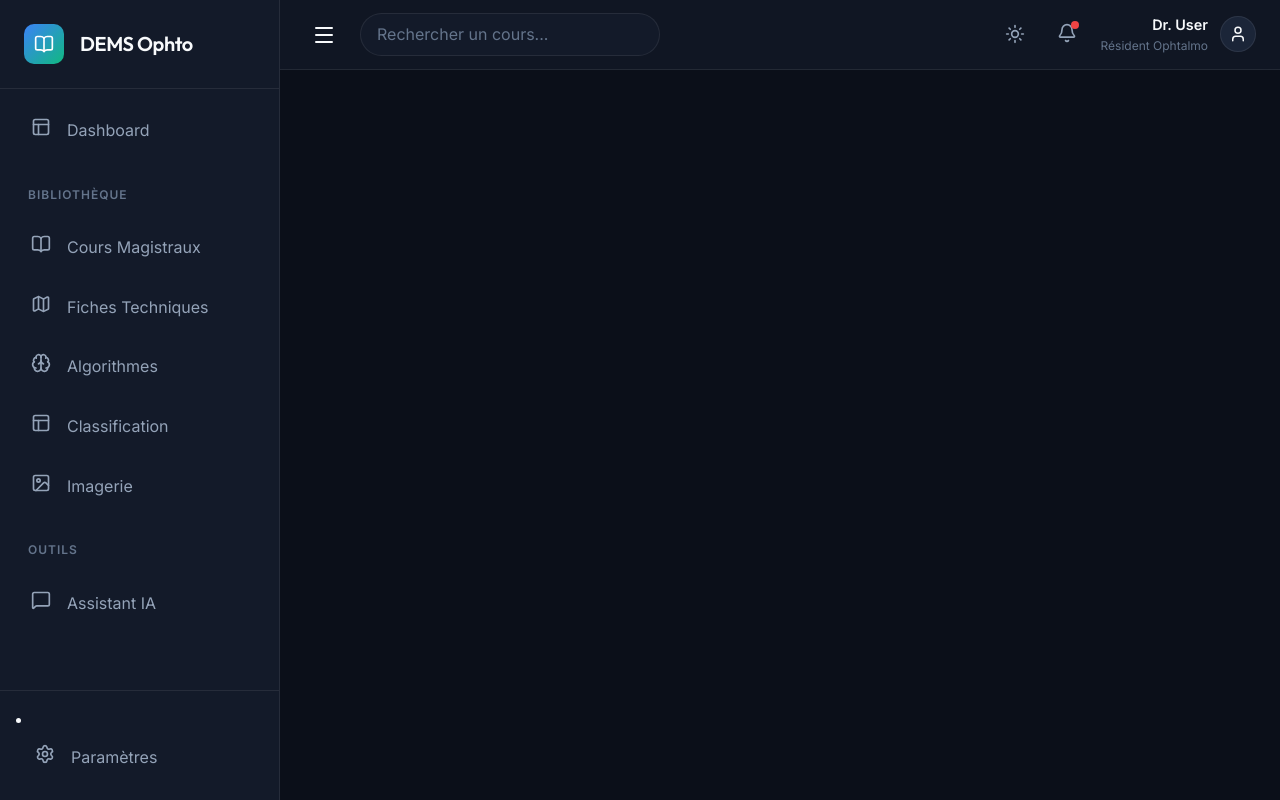
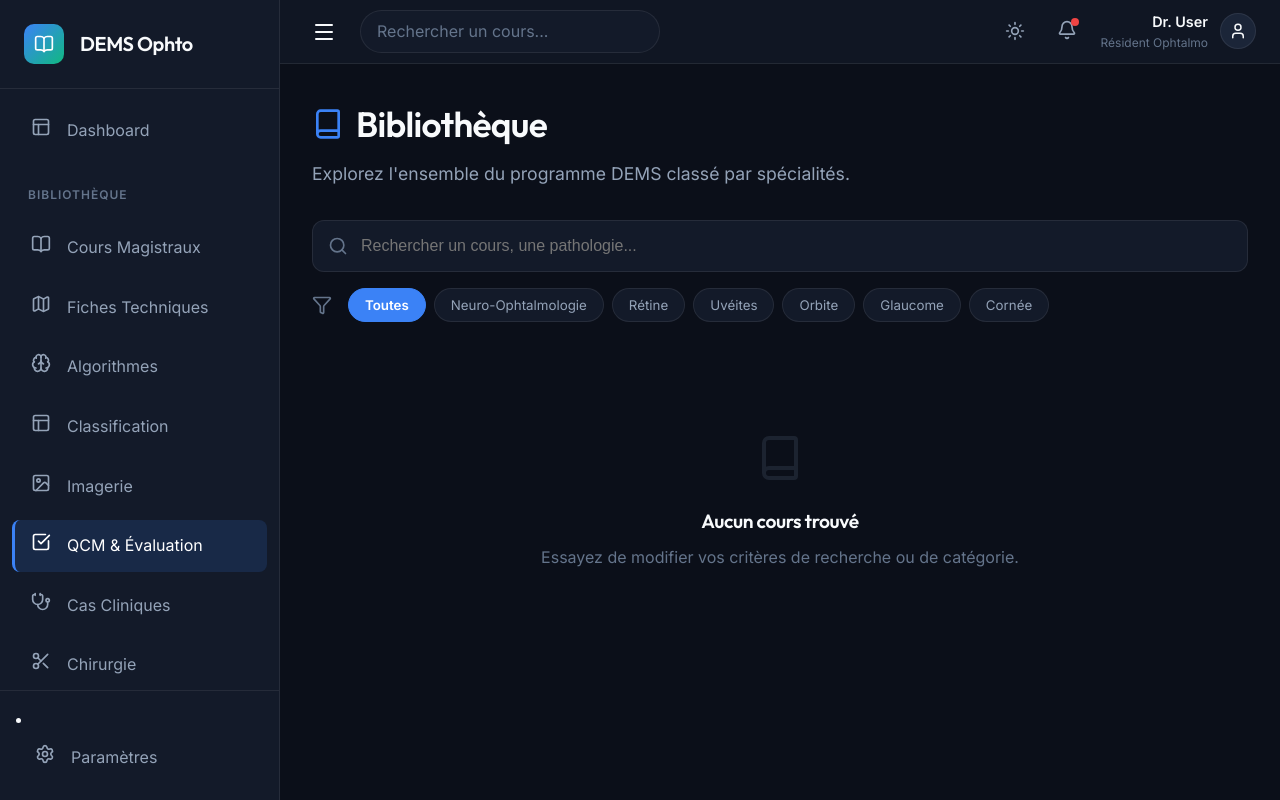
Before and after one commit to medstudent595-blip/ophto-app, a React (Vite) app: page /qcm in a window 1280 px wide. Built offline with nearby package versions, Linux system fonts and the light colour scheme.

Commit message:
Add QCM, Cas Cliniques, and Chirurgie modules with EmptyState

```diff
--- a/src/App.jsx
+++ b/src/App.jsx
@@ -50,12 +50,15 @@ function App() {
 
           <Routes>
             <Route path="/" element={<Dashboard />} />
+            <Route path="/imaging" element={<Library type="imaging" />} />
+            <Route path="/qcm" element={<Library type="qcm" />} />
+            <Route path="/cas-cliniques" element={<Library type="cas-cliniques" />} />
+            <Route path="/chirurgie" element={<Library type="chirurgie" />} />
             <Route path="/course/:id" element={<CourseReader />} />
             <Route path="/courses" element={<Library />} />
             <Route path="/fiches" element={<Library type="fiches" />} />
             <Route path="/algorithms" element={<Library type="algorithms" />} />
             <Route path="/classifications" element={<Library type="classifications" />} />
-            <Route path="/imaging" element={<Library type="imaging" />} />
             <Route path="/ai-assistant" element={<div className="page-container animate-fade-in"><h1>Assistant IA</h1><p>Bientôt disponible...</p></div>} />
             <Route path="/settings" element={<div className="page-container animate-fade-in"><h1>Paramètres</h1><p>Bientôt disponible...</p></div>} />
           </Routes>
--- a/src/components/Sidebar.jsx
+++ b/src/components/Sidebar.jsx
@@ -1,6 +1,6 @@
 import React from 'react';
 import { NavLink } from 'react-router-dom';
-import { BookOpen, Map, Settings, Search, Layout, Image as ImageIcon, MessageSquare, Brain } from 'lucide-react';
+import { BookOpen, Search, Bookmark, Settings, MessageSquare, Layout, Activity, User, ChevronRight, Menu, X, Map, Brain, Image as ImageIcon, CheckSquare, Stethoscope, Scissors } from 'lucide-react';
 
 const Sidebar = ({ isOpen, setIsOpen }) => {
   return (
@@ -45,6 +45,9 @@ const Sidebar = ({ isOpen, setIsOpen }) => {
           <NavItem to="/algorithms" icon={<Brain size={20} />} label="Algorithmes" isOpen={isOpen} setIsOpen={setIsOpen} />
           <NavItem to="/classifications" icon={<Layout size={20} />} label="Classification" isOpen={isOpen} setIsOpen={setIsOpen} />
           <NavItem to="/imaging" icon={<ImageIcon size={20} />} label="Imagerie" isOpen={isOpen} setIsOpen={setIsOpen} />
+          <NavItem to="/qcm" icon={<CheckSquare size={20} />} label="QCM & Évaluation" isOpen={isOpen} setIsOpen={setIsOpen} />
+          <NavItem to="/cas-cliniques" icon={<Stethoscope size={20} />} label="Cas Cliniques" isOpen={isOpen} setIsOpen={setIsOpen} />
+          <NavItem to="/chirurgie" icon={<Scissors size={20} />} label="Chirurgie" isOpen={isOpen} setIsOpen={setIsOpen} />
 
           <div style={{ margin: '1rem 0 0.5rem', padding: '0 1rem' }}>
             {isOpen && <span style={{ fontSize: '0.75rem', textTransform: 'uppercase', color: 'var(--text-tertiary)', fontWeight: 600, letterSpacing: '1px' }}>Outils</span>}
--- a/src/pages/CourseReader.jsx
+++ b/src/pages/CourseReader.jsx
@@ -9,7 +9,7 @@ import { memCourseMarkdown, memFichesMarkdown, memAlgorithmsMarkdown, memAlgoMer
 import { vkhCourseMarkdown, vkhFichesMarkdown, vkhAlgorithmsMarkdown, vkhAlgoMermaid, vkhMindmapMarkdown, vkhMindmapMermaid, vkhClassificationsMarkdown, vkhClassificationsMermaid } from '../data/vkhData';
 import { noiCourseMarkdown, noiFichesMarkdown, noiAlgorithmsMarkdown, noiAlgoMermaid, noiMindmapMarkdown, noiMindmapMermaid, noiClassificationsMarkdown, noiClassificationsMermaid } from '../data/noiData';
 import { hsvCourseMarkdown, hsvFichesMarkdown, hsvAlgorithmsMarkdown, hsvAlgoMermaid, hsvClassificationsMarkdown, hsvClassificationsMermaid } from '../data/hsvData';
-import { Save, MessageSquare, Copy, Check, PenTool, ChevronRight, ChevronLeft, ArrowLeft } from 'lucide-react';
+import { Save, MessageSquare, Copy, Check, PenTool, ChevronRight, ChevronLeft, ArrowLeft, Hammer } from 'lucide-react';
 
 const CourseReader = () => {
   const { id } = useParams();
@@ -100,14 +100,15 @@ const CourseReader = () => {
     classificationsMermaid: ''
   };
 
-  const availableSections = [];
-  if (courseData.cours && courseData.cours.trim().length > 0) availableSections.push('cours');
-  if (courseData.fiches && courseData.fiches.trim().length > 0) availableSections.push('fiches');
-  if (courseData.algorithmes && courseData.algorithmes.trim().length > 0) availableSections.push('algorithmes');
-  if (courseData.classificationsMarkdown && courseData.classificationsMarkdown.trim().length > 0) availableSections.push('classifications');
+  const allSections = ['cours', 'fiches', 'algorithmes', 'classifications', 'qcm', 'cas-cliniques', 'chirurgie'];
 
-  const currentSection = availableSections.includes(activeSection) ? activeSection : (availableSections[0] || 'cours');
-
+  const EmptyState = ({ moduleName }) => (
+    <div style={{ display: 'flex', flexDirection: 'column', alignItems: 'center', justifyContent: 'center', padding: '4rem 2rem', textAlign: 'center', color: 'var(--text-secondary)', background: 'var(--bg-secondary)', borderRadius: 'var(--radius-lg)', border: '1px dashed var(--border-color)', margin: '2rem auto', maxWidth: '600px' }} className="animate-fade-in">
+      <Hammer size={48} style={{ color: 'var(--accent-primary)', marginBottom: '1.5rem', opacity: 0.8 }} />
+      <h3 style={{ fontSize: '1.5rem', marginBottom: '0.75rem', color: 'var(--text-primary)' }}>{moduleName} en construction</h3>
+      <p style={{ fontSize: '1.1rem', maxWidth: '400px', lineHeight: 1.6 }}>Nous préparons activement ce module. Il sera disponible très prochainement pour enrichir vos révisions.</p>
+    </div>
+  );
 
   const systemRole = `Tu es un professeur en ophtalmologie, chef de service au CHU de Paris. Tu enseignes en école de médecine de Paris. Ton objectif est d'aider un résident en ophtalmologie préparant son examen de fin de spécialité (DEMS). Tu dois être extrêmement rigoureux, didactique, et ne faire aucune erreur. Utilise des plans structurés, des listes et des jeux de couleurs ou emojis pour tes explications médicales.`;
 
@@ -124,10 +125,10 @@ const CourseReader = () => {
       });
     }, 200);
     return () => clearTimeout(timeout);
-  }, [currentSection, courseData]);
+  }, [activeSection, courseData]);
 
   useEffect(() => {
-    if (currentSection === 'algorithmes' && courseData.algoMermaid) {
+    if (activeSection === 'algorithmes' && courseData.algoMermaid) {
       setTimeout(() => {
         try {
           mermaid.run({ querySelector: '.mermaid' });
@@ -139,7 +140,7 @@ const CourseReader = () => {
           console.error("Mermaid error:", e);
         }
       }, 100);
-    } else if (currentSection === 'classifications' && courseData.mindmapMermaid) {
+    } else if (activeSection === 'classifications' && courseData.mindmapMermaid) {
       setTimeout(() => {
         try {
           mermaid.run({ querySelector: '.mermaid' });
@@ -212,20 +213,20 @@ const CourseReader = () => {
           >
             <ArrowLeft size={20} />
           </button>
-          {availableSections.map((sec) => (
+          {allSections.map((sec) => (
             <button
               key={sec}
               onClick={() => setActiveSection(sec)}
               style={{
                 padding: '1rem 1.5rem',
-                borderBottom: currentSection === sec ? '2px solid var(--accent-primary)' : '2px solid transparent',
-                color: currentSection === sec ? 'var(--text-primary)' : 'var(--text-secondary)',
-                fontWeight: currentSection === sec ? 600 : 400,
+                borderBottom: activeSection === sec ? '2px solid var(--accent-primary)' : '2px solid transparent',
+                color: activeSection === sec ? 'var(--text-primary)' : 'var(--text-secondary)',
+                fontWeight: activeSection === sec ? 600 : 400,
                 textTransform: 'capitalize',
                 flexShrink: 0
               }}
             >
-              {sec === 'cours' ? 'Cours Magistral' : sec === 'fiches' ? 'Fiches Techniques' : sec === 'algorithmes' ? 'Algorithmes' : 'Classifications'}
+              {sec === 'cours' ? 'Cours Magistral' : sec === 'fiches' ? 'Fiches Techniques' : sec === 'algorithmes' ? 'Algorithmes' : sec === 'classifications' ? 'Classifications' : sec === 'qcm' ? 'QCM' : sec === 'cas-cliniques' ? 'Cas Cliniques' : 'Chirurgie'}
             </button>
           ))}
           <div style={{ flex: 1, minWidth: '1rem' }} />
@@ -254,48 +255,72 @@ const CourseReader = () => {
         </div>
 
         <div style={{ padding: '1rem 2rem', fontSize: `${fontSize}px` }}>
-          {currentSection === 'cours' && (
+          {activeSection === 'cours' && (
+            courseData.cours ? (
               <div
                 className="course-content animate-fade-in"
                 style={{ maxWidth: '800px', margin: '0 auto', paddingBottom: '4rem' }}
                 dangerouslySetInnerHTML={createMarkup(courseData.cours)}
               />
+            ) : (
+              <EmptyState moduleName="Cours Magistral" />
+            )
           )}
-          {currentSection === 'fiches' && (
+          {activeSection === 'fiches' && (
+            courseData.fiches ? (
               <div
                 className="course-content animate-fade-in"
                 style={{ maxWidth: '800px', margin: '0 auto', paddingBottom: '4rem' }}
                 dangerouslySetInnerHTML={createMarkup(courseData.fiches)}
               />
+            ) : (
+              <EmptyState moduleName="Fiches Techniques" />
+            )
           )}
-          {currentSection === 'algorithmes' && (
+          {activeSection === 'algorithmes' && (
+            courseData.algorithmes || courseData.algoMermaid ? (
               <div
                 className="course-content animate-fade-in"
                 style={{ maxWidth: '900px', margin: '0 auto', paddingBottom: '4rem' }}
               >
-              <div dangerouslySetInnerHTML={createMarkup(courseData.algorithmes)} />
+                {courseData.algorithmes && <div dangerouslySetInnerHTML={createMarkup(courseData.algorithmes)} />}
 
                 {courseData.algoMermaid && (
-                <div className="mermaid" style={{ background: 'var(--bg-secondary)', padding: '1.5rem', borderRadius: 'var(--radius-md)', textAlign: 'center', marginBottom: '2rem' }}>
+                  <div className="mermaid" style={{ background: 'var(--bg-secondary)', padding: '1.5rem', borderRadius: 'var(--radius-md)', textAlign: 'center', marginBottom: '2rem', marginTop: courseData.algorithmes ? '2rem' : '0' }}>
                     {courseData.algoMermaid}
                   </div>
                 )}
               </div>
+            ) : (
+              <EmptyState moduleName="Algorithmes" />
+            )
           )}
-          {currentSection === 'classifications' && (
+          {activeSection === 'classifications' && (
+            courseData.classificationsMarkdown || courseData.mindmapMarkdown || courseData.mindmapMermaid || courseData.classificationsMermaid ? (
               <div
                 className="course-content animate-fade-in"
                 style={{ maxWidth: '900px', margin: '0 auto', paddingBottom: '4rem' }}
               >
                 {courseData.mindmapMarkdown && <div dangerouslySetInnerHTML={createMarkup(courseData.mindmapMarkdown)} />}
-
                 {courseData.mindmapMermaid && (
-                <div className="mermaid" style={{ background: 'var(--bg-secondary)', padding: '1.5rem', borderRadius: 'var(--radius-md)', textAlign: 'center' }}>
+                  <div className="mermaid" style={{ background: 'var(--bg-secondary)', padding: '1.5rem', borderRadius: 'var(--radius-md)', textAlign: 'center', marginBottom: '2rem', marginTop: courseData.mindmapMarkdown ? '2rem' : '0' }}>
                     {courseData.mindmapMermaid}
                   </div>
                 )}
+                {courseData.classificationsMarkdown && <div dangerouslySetInnerHTML={createMarkup(courseData.classificationsMarkdown)} style={{ marginTop: '2rem' }} />}
+                {courseData.classificationsMermaid && (
+                  <div className="mermaid" style={{ background: 'var(--bg-secondary)', padding: '1.5rem', borderRadius: 'var(--radius-md)', textAlign: 'center', marginBottom: '2rem', marginTop: '2rem' }}>
+                    {courseData.classificationsMermaid}
                   </div>
                 )}
+              </div>
+            ) : (
+              <EmptyState moduleName="Classifications" />
+            )
+          )}
+          {activeSection === 'qcm' && <EmptyState moduleName="QCM & Évaluation" />}
+          {activeSection === 'cas-cliniques' && <EmptyState moduleName="Cas Cliniques" />}
+          {activeSection === 'chirurgie' && <EmptyState moduleName="Chirurgie" />}
         </div>
       </div>
 
--- a/src/pages/Dashboard.jsx
+++ b/src/pages/Dashboard.jsx
@@ -1,6 +1,6 @@
 import React from 'react';
 import { useNavigate } from 'react-router-dom';
-import { BookOpen, Map, Brain, Image as ImageIcon, ArrowRight } from 'lucide-react';
+import { BookOpen, Map, Brain, Image as ImageIcon, Search, Clock, ArrowRight, CheckSquare, Stethoscope, Scissors } from 'lucide-react';
 
 const Dashboard = () => {
   const navigate = useNavigate();
@@ -36,7 +36,30 @@ const Dashboard = () => {
       icon: <ImageIcon size={28} color="var(--accent-danger)" />,
       path: '/imaging',
       bg: 'rgba(239, 68, 68, 0.1)',
-      border: 'rgba(239, 68, 68, 0.2)'
+    },
+    {
+      title: 'QCM & Évaluation',
+      description: 'Entraînement avec corrections détaillées pour le DEMS.',
+      icon: <CheckSquare size={28} color="#8b5cf6" />,
+      path: '/qcm',
+      bg: 'rgba(139, 92, 246, 0.1)',
+      border: 'rgba(139, 92, 246, 0.2)'
+    },
+    {
+      title: 'Cas Cliniques',
+      description: 'Scénarios interactifs et prise en charge étape par étape.',
+      icon: <Stethoscope size={28} color="#06b6d4" />,
+      path: '/cas-cliniques',
+      bg: 'rgba(6, 182, 212, 0.1)',
+      border: 'rgba(6, 182, 212, 0.2)'
+    },
+    {
+      title: 'Chirurgie',
+      description: 'Techniques, indications et complications chirurgicales.',
+      icon: <Scissors size={28} color="#f43f5e" />,
+      path: '/chirurgie',
+      bg: 'rgba(244, 63, 94, 0.1)',
+      border: 'rgba(244, 63, 94, 0.2)'
     }
   ];
 
--- a/src/pages/Library.jsx
+++ b/src/pages/Library.jsx
@@ -3,14 +3,14 @@ import { useNavigate } from 'react-router-dom';
 import { Search, Book, Filter, ArrowRight, Map, Brain, Layout, Image as ImageIcon } from 'lucide-react';
 
 const allCourses = [
-  { id: 'neuropathies-optiques-inflammatoires', title: 'Neuropathies Optiques Inflammatoires (NOI)', category: 'Neuro-Ophtalmologie', description: 'Diagnostic, bilan et prise en charge des NOI typiques et atypiques.' },
-  { id: 'vogt-koyanagi-harada', title: 'Maladie de Vogt-Koyanagi-Harada (VKH)', category: 'Uvéites', description: 'Diagnostic précoce et prise en charge de la panuvéite granulomateuse bilatérale.' },
-  { id: 'membranes-epimaculaires', title: 'Membranes Épirétiniennes Maculaires (MEM)', category: 'Rétine', description: 'Diagnostic OCT, critères pronostics et indications de la vitrectomie.' },
-  { id: 'inflammations-orbitaires', title: 'Orbitopathies Inflammatoires', category: 'Orbite', description: 'Arbre diagnostique des inflammations orbitaires idiopathiques et spécifiques.' },
-  { id: 'herpes-oculaire', title: 'Herpès Oculaire', category: 'Cornée', description: 'Physiopathologie, clinique et thérapeutique codifiée (Mise à jour 2025).' },
+  { id: 'neuropathies-optiques-inflammatoires', title: 'Neuropathies Optiques Inflammatoires (NOI)', category: 'Neuro-Ophtalmologie', description: 'Diagnostic, bilan et prise en charge des NOI typiques et atypiques.', has: { cours: true, fiches: true, algorithms: true, classifications: true } },
+  { id: 'vogt-koyanagi-harada', title: 'Maladie de Vogt-Koyanagi-Harada (VKH)', category: 'Uvéites', description: 'Diagnostic précoce et prise en charge de la panuvéite granulomateuse bilatérale.', has: { cours: true, fiches: true, algorithms: true, classifications: true } },
+  { id: 'membranes-epimaculaires', title: 'Membranes Épirétiniennes Maculaires (MEM)', category: 'Rétine', description: 'Diagnostic OCT, critères pronostics et indications de la vitrectomie.', has: { cours: true, fiches: true, algorithms: true, classifications: true } },
+  { id: 'inflammations-orbitaires', title: 'Orbitopathies Inflammatoires', category: 'Orbite', description: 'Arbre diagnostique des inflammations orbitaires idiopathiques et spécifiques.', has: { cours: true, fiches: true, algorithms: true, classifications: false } },
+  { id: 'herpes-oculaire', title: 'Herpès Oculaire', category: 'Cornée', description: 'Physiopathologie, clinique et thérapeutique codifiée (Mise à jour 2025).', has: { cours: true, fiches: true, algorithms: true, classifications: true } },
   // Placeholders for visual effect
-  { id: 'glaucome-primitif-angle-ouvert', title: 'Glaucome Primitif à Angle Ouvert (GPAO)', category: 'Glaucome', description: 'Diagnostic, champ visuel et escalade thérapeutique.' },
-  { id: 'retinopathie-diabetique', title: 'Rétinopathie Diabétique', category: 'Rétine', description: 'Classification, suivi et indications du laser/anti-VEGF.' }
+  { id: 'glaucome-primitif-angle-ouvert', title: 'Glaucome Primitif à Angle Ouvert (GPAO)', category: 'Glaucome', description: 'Diagnostic, champ visuel et escalade thérapeutique.', has: { cours: false, fiches: false, algorithms: false, classifications: false } },
+  { id: 'retinopathie-diabetique', title: 'Rétinopathie Diabétique', category: 'Rétine', description: 'Classification, suivi et indications du laser/anti-VEGF.', has: { cours: false, fiches: false, algorithms: false, classifications: false } }
 ];
 
 const categories = ['Toutes', 'Neuro-Ophtalmologie', 'Rétine', 'Uvéites', 'Orbite', 'Glaucome', 'Cornée'];
@@ -21,6 +21,10 @@ const Library = ({ type = 'cours' }) => {
   const [selectedCategory, setSelectedCategory] = useState('Toutes');
 
   const filteredCourses = allCourses.filter(course => {
+    // Check content availability based on category (type)
+    // If the view is "cours" or "Toutes", we show it if it has a course.
+    if (type !== 'cours' && course.has && !course.has[type]) return false;
+
     const matchesSearch = course.title.toLowerCase().includes(searchTerm.toLowerCase()) ||
                           course.description.toLowerCase().includes(searchTerm.toLowerCase());
     const matchesCategory = selectedCategory === 'Toutes' || course.category === selectedCategory;
```
Lines whose indentation alone changed are shown as unchanged.
